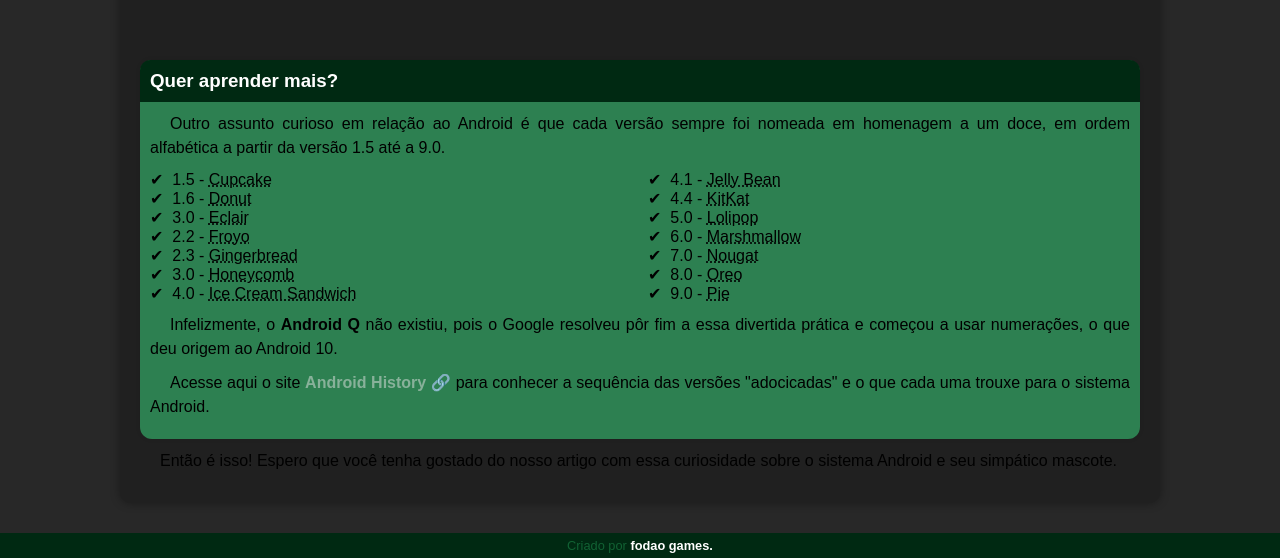
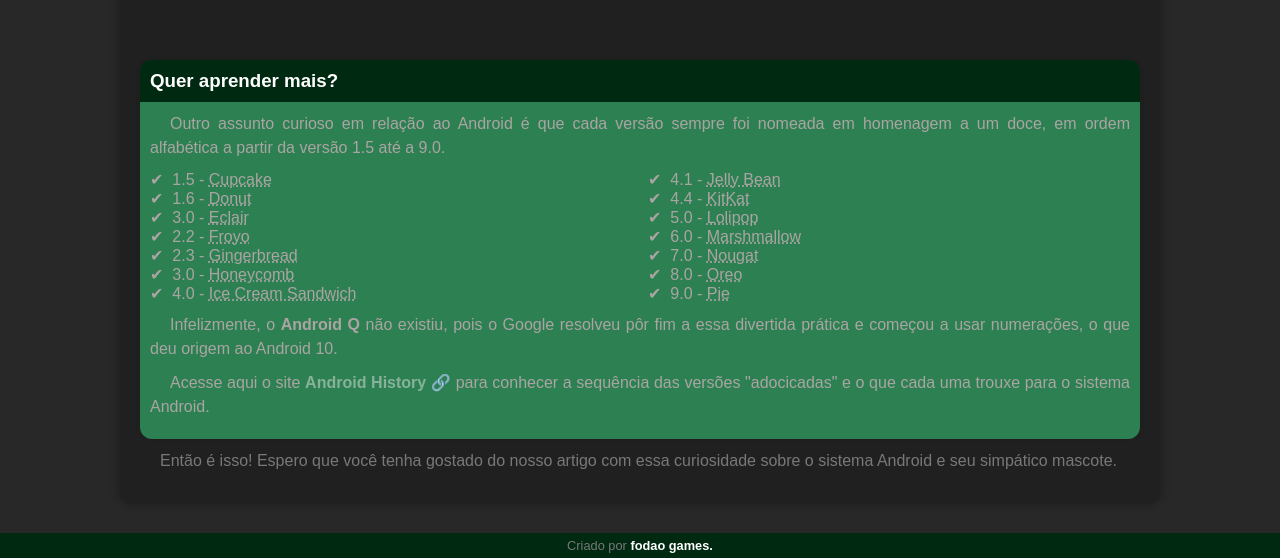
Before and after one commit to ilovefunemonke/projeto-android, a plain HTML site: page index.html in a window 1280 px wide. Shown: the part 2208-2766 px from the top of the page. Drawn offline with Linux system fonts and the light colour scheme; grey boxes are pictures that could not be loaded.

Commit message:
Alterei a cor dos parágrafos

```diff
--- a/style/style.css
+++ b/style/style.css
@@ -37,6 +37,10 @@
 
 a.externo::after {
     content: '\00A0\1F517';
+}
+
+p {
+    color: #787878;
 }
 
 header {
@@ -157,7 +161,12 @@
     height: 90%;
 }
 
+aside p {
+    color: rgb(170, 164, 164);
+}
+
 aside {
+    color: rgb(170, 164, 164);
     background-color: var(--corHoverNav);
     padding: 10px;
     border-radius: 12px;
```
